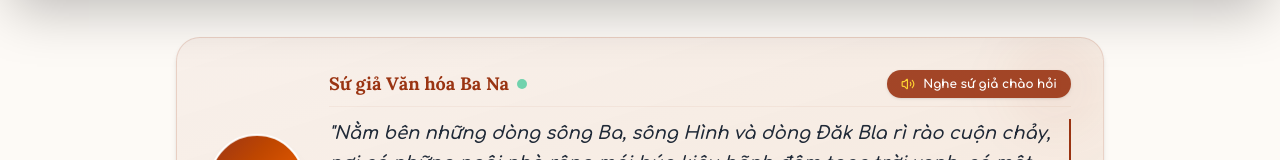
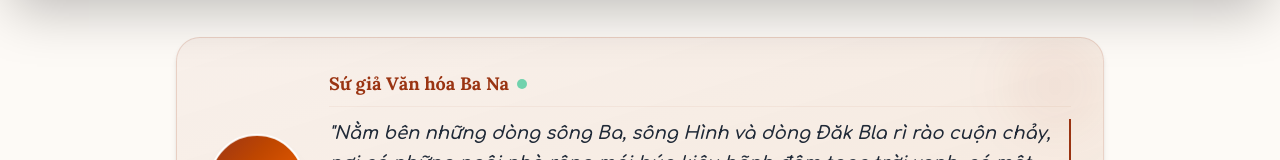
Before and after one commit to Nodaco35/mln131-dan-toc-vn, a React (Vite) app: page /dan-toc/ba-na in a window 1280 px wide. Shown: the part 585-745 px from the top of the page. Built offline with nearby package versions, Linux system fonts and the light colour scheme.

Commit message:
fix: voice

```diff
--- a/src/pages/EthnicDetail.jsx
+++ b/src/pages/EthnicDetail.jsx
@@ -337,125 +337,6 @@ const ShowcaseFrame = ({ id }) => {
   );
 };
 
-// Component Thuyết Minh Tiếng Việt tự động (Audio Guide)
-const AudioGuideButton = ({ textToRead, label = "Nghe thuyết minh" }) => {
-  const [isPlaying, setIsPlaying] = useState(false);
-  const [isPaused, setIsPaused] = useState(false);
-  const [synth, setSynth] = useState(null);
-
-  useEffect(() => {
-    if (typeof window !== "undefined" && window.speechSynthesis) {
-      setSynth(window.speechSynthesis);
-    }
-    return () => {
-      if (window.speechSynthesis) {
-        window.speechSynthesis.cancel();
-      }
-    };
-  }, []);
-
-  const cleanText = (rawText) => {
-    if (!rawText) return "";
-    return rawText.replace(/[#*`_\-\[\]()]/g, '').trim();
-  };
-
-  const handlePlayPause = (e) => {
-    e.stopPropagation();
-    if (!synth) return;
-
-    if (isPlaying) {
-      if (isPaused) {
-        synth.resume();
-        setIsPaused(false);
-      } else {
-        synth.pause();
-        setIsPaused(true);
-      }
-    } else {
-      synth.cancel();
-      const clean = cleanText(textToRead);
-      const newUtterance = new SpeechSynthesisUtterance(clean);
-
-      const voices = synth.getVoices();
-      const viVoice = voices.find(voice => voice.lang.includes('vi') || voice.lang.includes('VI'));
-      if (viVoice) {
-        newUtterance.voice = viVoice;
-      }
-      newUtterance.rate = 0.95;
-
-      newUtterance.onend = () => {
-        setIsPlaying(false);
-        setIsPaused(false);
-      };
-      newUtterance.onerror = () => {
-        setIsPlaying(false);
-        setIsPaused(false);
-      };
-
-      synth.speak(newUtterance);
-      setIsPlaying(true);
-      setIsPaused(false);
-    }
-  };
-
-  const handleStop = (e) => {
-    e.stopPropagation();
-    if (synth) {
-      synth.cancel();
-      setIsPlaying(false);
-      setIsPaused(false);
-    }
-  };
-
-  if (!synth) return null;
-
-  return (
-    <div className="flex items-center gap-1.5 shrink-0 z-20">
-      <button
-        onClick={handlePlayPause}
-        className={`flex items-center gap-2 px-3.5 py-1.5 rounded-full text-xs font-extrabold transition-all shadow-sm hover:shadow-md active:scale-95 cursor-pointer ${
-          isPlaying
-            ? (isPaused ? 'bg-amber-500 text-white' : 'bg-emerald-600 text-white')
-            : 'bg-primary/90 hover:bg-primary text-white'
-        }`}
-      >
-        {isPlaying ? (
-          isPaused ? (
-            <>
-              <Volume2 className="w-3.5 h-3.5" />
-              <span>Tiếp tục</span>
-            </>
-          ) : (
-            <>
-              <div className="flex gap-0.5 items-center h-3">
-                <div className="w-0.5 h-2.5 bg-white rounded-full animate-bounce"></div>
-                <div className="w-0.5 h-3 bg-white rounded-full animate-bounce [animation-delay:0.15s]"></div>
-                <div className="w-0.5 h-1.5 bg-white rounded-full animate-bounce [animation-delay:0.3s]"></div>
-              </div>
-              <span>Đang đọc...</span>
-            </>
-          )
-        ) : (
-          <>
-            <Volume2 className="w-3.5 h-3.5 text-amber-300" />
-            <span>{label}</span>
-          </>
-        )}
-      </button>
-
-      {isPlaying && (
-        <button
-          onClick={handleStop}
-          className="p-1.5 rounded-full bg-rose-600 hover:bg-rose-700 text-white shadow-xs active:scale-95 transition-all cursor-pointer"
-          title="Dừng thuyết minh"
-        >
-          <VolumeX className="w-3.5 h-3.5" />
-        </button>
-      )}
-    </div>
-  );
-};
-
 // Component Thư viện ảnh tương tác nâng cao (Tích hợp hiệu ứng lướt ảnh Cinematic)
 const InteractiveGallery = ({ id, sectionKey, sectionTitle, imagesList, onZoom }) => {
   const [validImages, setValidImages] = useState([]);
@@ -587,8 +468,6 @@ const MascotIntro = ({ text, ethnicName, tabKey }) => {
             </h4>
             <span className="animate-pulse w-2.5 h-2.5 rounded-full bg-emerald-500"></span>
           </div>
-
-          <AudioGuideButton textToRead={text} label="Nghe sứ giả chào hỏi" />
         </div>
         <p className="text-base md:text-lg leading-relaxed text-text-main font-semibold italic typewriter-cursor pr-1 min-h-[60px]">
           "{displayedText}"
@@ -858,8 +737,6 @@ const EthnicDetail = () => {
                             {section.title}
                           </span>
                         </h2>
-
-                        <AudioGuideButton textToRead={contentText} label={`Nghe thuyết minh ${section.title.toLowerCase()}`} />
                       </div>
 
                       {/* Nội dung chi tiết */}
```
